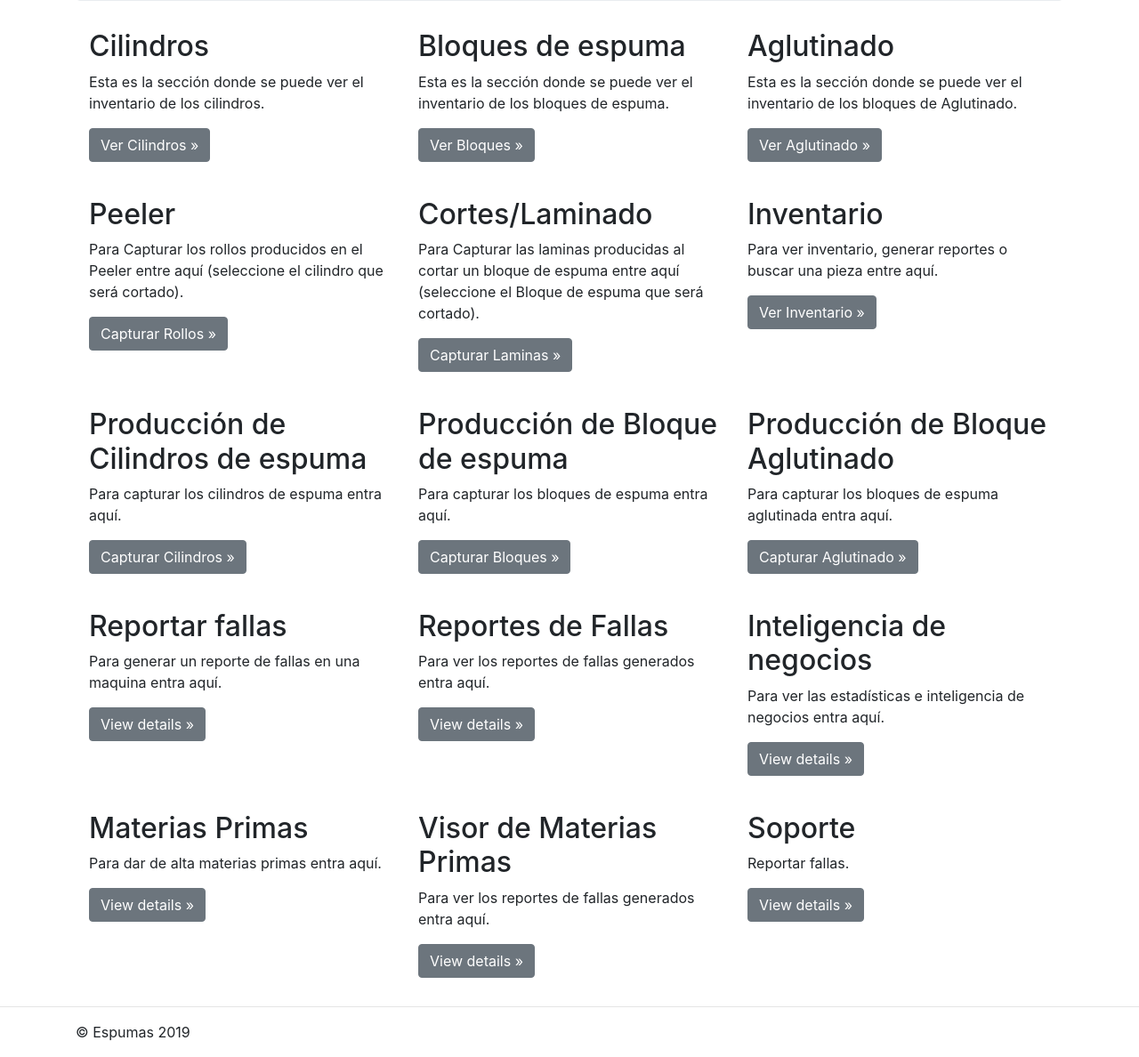
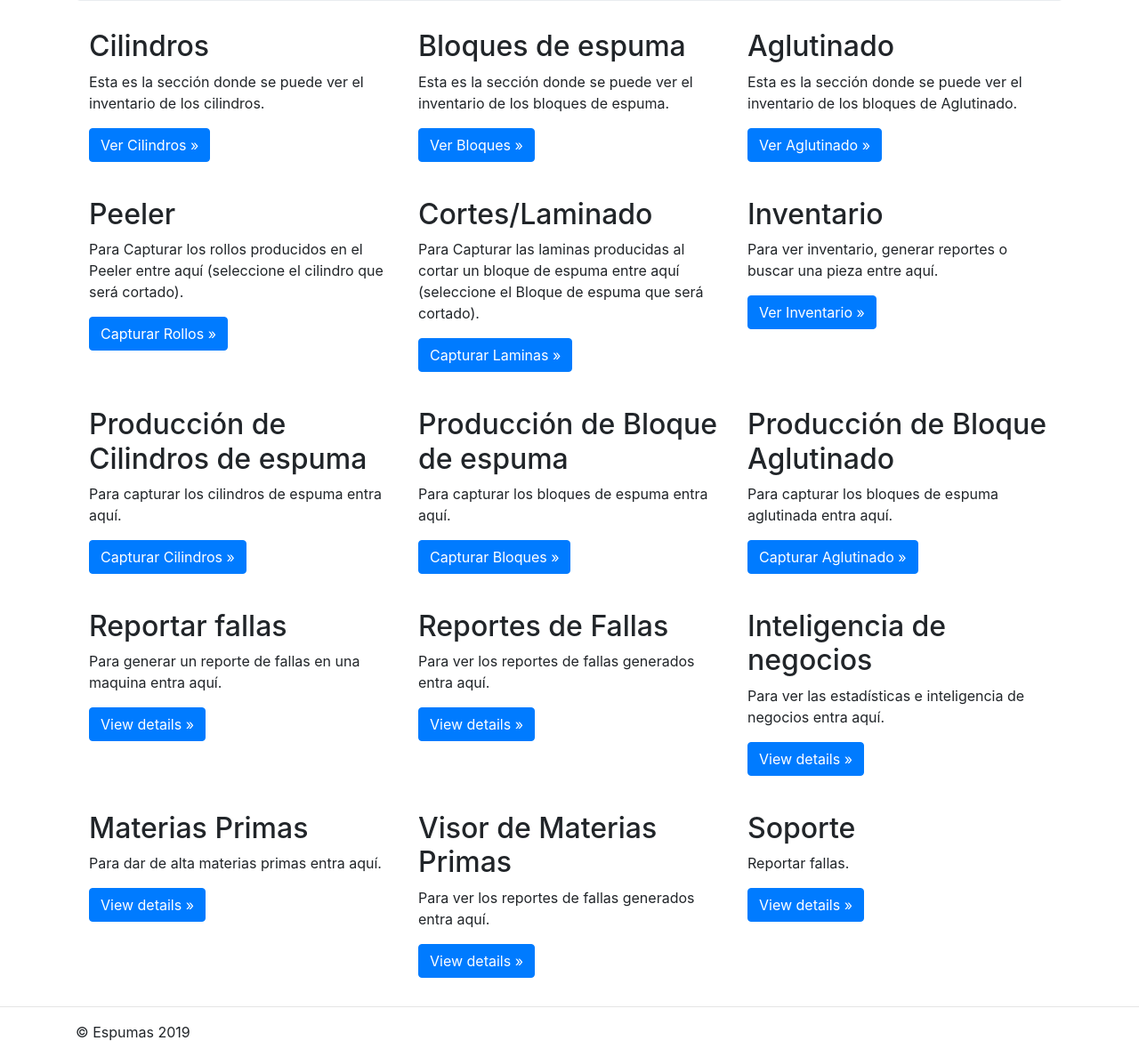
Before and after one commit to Alvarogarcia91/karmaprod, a Django app: template karmaapp/templates/index.html in a window 1280 px wide. Shown: the part 405-1593 px from the top of the page at 89% size. Run offline with Django 3.2, Linux system fonts and the light colour scheme; the template is opened without the code that fills it: most values are stand-ins (such as "Sample title", 1, 10 or a date in 2020); some libraries are stand-ins or nearby versions.

Commit message:
mod link index

```diff
--- a/karmaapp/templates/base.html
+++ b/karmaapp/templates/base.html
@@ -31,7 +31,7 @@
         <a class="nav-link" href="#">Perfil</a>
       </li>
       <li class="nav-item">
-            <a class="nav-link" href="#">Estadisticas</a>
+            <a class="nav-link" href="{% url 'datatable' %}">Estadisticas</a>
           </li>
     </ul>
     <form class="form-inline my-2 my-md-0">
--- a/karmaapp/templates/index.html
+++ b/karmaapp/templates/index.html
@@ -21,17 +21,17 @@
             <div class="col-md-4">
               <h2>Cilindros</h2>
               <p>Esta es la sección donde se puede ver el inventario de los cilindros.</p>
-              <p><a class="btn btn-secondary" href="{% url 'cilindros' %}" role="button"> Ver Cilindros &raquo;</a></p>
+              <p><a class="btn btn-primary" href="{% url 'cilindros' %}" role="button"> Ver Cilindros &raquo;</a></p>
             </div>
             <div class="col-md-4">
               <h2>Bloques de espuma</h2>
               <p>Esta es la sección donde se puede ver el inventario de los bloques de espuma.</p>
-              <p><a class="btn btn-secondary" href="{% url 'blocks' %}" role="button">Ver Bloques &raquo;</a></p>
+              <p><a class="btn btn-primary" href="{% url 'blocks' %}" role="button">Ver Bloques &raquo;</a></p>
             </div>
             <div class="col-md-4">
               <h2>Aglutinado</h2>
               <p>Esta es la sección donde se puede ver el inventario de los bloques de Aglutinado.</p>
-              <p><a class="btn btn-secondary" href="#" role="button">Ver Aglutinado &raquo;</a></p>
+              <p><a class="btn btn-primary" href="#" role="button">Ver Aglutinado &raquo;</a></p>
             </div>
           </div>
 
@@ -40,17 +40,17 @@
                 <div class="col-md-4">
                   <h2>Peeler</h2>
                   <p>Para Capturar los rollos producidos en el Peeler entre aquí (seleccione el cilindro que será cortado).</p>
-                  <p><a class="btn btn-secondary" href="#" role="button">Capturar Rollos &raquo;</a></p>
+                  <p><a class="btn btn-primary" href="#" role="button">Capturar Rollos &raquo;</a></p>
                 </div>
                 <div class="col-md-4">
                   <h2>Cortes/Laminado</h2>
                   <p> Para Capturar las laminas producidas al cortar un bloque de espuma entre aquí (seleccione el Bloque de espuma que será cortado).</p>
-                  <p><a class="btn btn-secondary" href="#" role="button">Capturar Laminas &raquo;</a></p>
+                  <p><a class="btn btn-primary" href="#" role="button">Capturar Laminas &raquo;</a></p>
                 </div>
                 <div class="col-md-4">
                   <h2>Inventario</h2>
                   <p>Para ver inventario, generar reportes o buscar una pieza entre aquí.</p>
-                  <p><a class="btn btn-secondary" href="{% url 'datatable' %}" role="button"> Ver Inventario &raquo;</a></p>
+                  <p><a class="btn btn-primary" href="{% url 'datatable' %}" role="button"> Ver Inventario &raquo;</a></p>
                 </div>
               </div>
 
@@ -60,17 +60,17 @@
                     <div class="col-md-4">
                       <h2> Producción de Cilindros de espuma </h2>
                       <p> Para capturar los cilindros de espuma entra aquí.</p>
-                      <p><a class="btn btn-secondary" href="#" role="button">Capturar Cilindros  &raquo;</a></p>
+                      <p><a class="btn btn-primary" href="#" role="button">Capturar Cilindros  &raquo;</a></p>
                     </div>
                     <div class="col-md-4">
                       <h2>Producción de Bloque de espuma</h2>
                       <p> Para capturar los bloques de espuma entra aquí.</p>
-                      <p><a class="btn btn-secondary" href="#" role="button">Capturar Bloques &raquo;</a></p>
+                      <p><a class="btn btn-primary" href="#" role="button">Capturar Bloques &raquo;</a></p>
                     </div>
                     <div class="col-md-4">
                       <h2>Producción de Bloque Aglutinado </h2>
                       <p> Para capturar los bloques de espuma aglutinada entra aquí.</p>
-                      <p><a class="btn btn-secondary" href="#" role="button"> Capturar Aglutinado &raquo;</a></p>
+                      <p><a class="btn btn-primary" href="#" role="button"> Capturar Aglutinado &raquo;</a></p>
                     </div>
                   </div>
 
@@ -80,17 +80,17 @@
                         <div class="col-md-4">
                           <h2>Reportar fallas</h2>
                           <p> Para generar un reporte de fallas en una maquina entra aquí.</p>
-                          <p><a class="btn btn-secondary" href="#" role="button">View details &raquo;</a></p>
+                          <p><a class="btn btn-primary" href="#" role="button">View details &raquo;</a></p>
                         </div>
                         <div class="col-md-4">
                           <h2>Reportes de Fallas</h2>
                           <p> Para ver los reportes de fallas generados entra aquí.</p>
-                          <p><a class="btn btn-secondary" href="#" role="button">View details &raquo;</a></p>
+                          <p><a class="btn btn-primary" href="#" role="button">View details &raquo;</a></p>
                         </div>
                         <div class="col-md-4">
                           <h2>Inteligencia de negocios </h2>
                           <p> Para ver las estadísticas e inteligencia de negocios entra aquí.</p>
-                          <p><a class="btn btn-secondary" href="#" role="button">View details &raquo;</a></p>
+                          <p><a class="btn btn-primary" href="#" role="button">View details &raquo;</a></p>
                         </div>
                       </div>
                       <br>
@@ -99,17 +99,17 @@
                             <div class="col-md-4">
                               <h2>Materias Primas</h2>
                               <p> Para dar de alta materias primas entra aquí. </p>
-                              <p><a class="btn btn-secondary" href="#" role="button">View details &raquo;</a></p>
+                              <p><a class="btn btn-primary" href="#" role="button">View details &raquo;</a></p>
                             </div>
                             <div class="col-md-4">
                               <h2>Visor de Materias Primas</h2>
                               <p> Para ver los reportes de fallas generados entra aquí.</p>
-                              <p><a class="btn btn-secondary" href="#" role="button">View details &raquo;</a></p>
+                              <p><a class="btn btn-primary" href="#" role="button">View details &raquo;</a></p>
                             </div>
                             <div class="col-md-4">
                               <h2> Soporte </h2>
                               <p> Reportar fallas.</p>
-                              <p><a class="btn btn-secondary" href="#" role="button">View details &raquo;</a></p>
+                              <p><a class="btn btn-primary" href="#" role="button">View details &raquo;</a></p>
                             </div>
                           </div>
 
```
